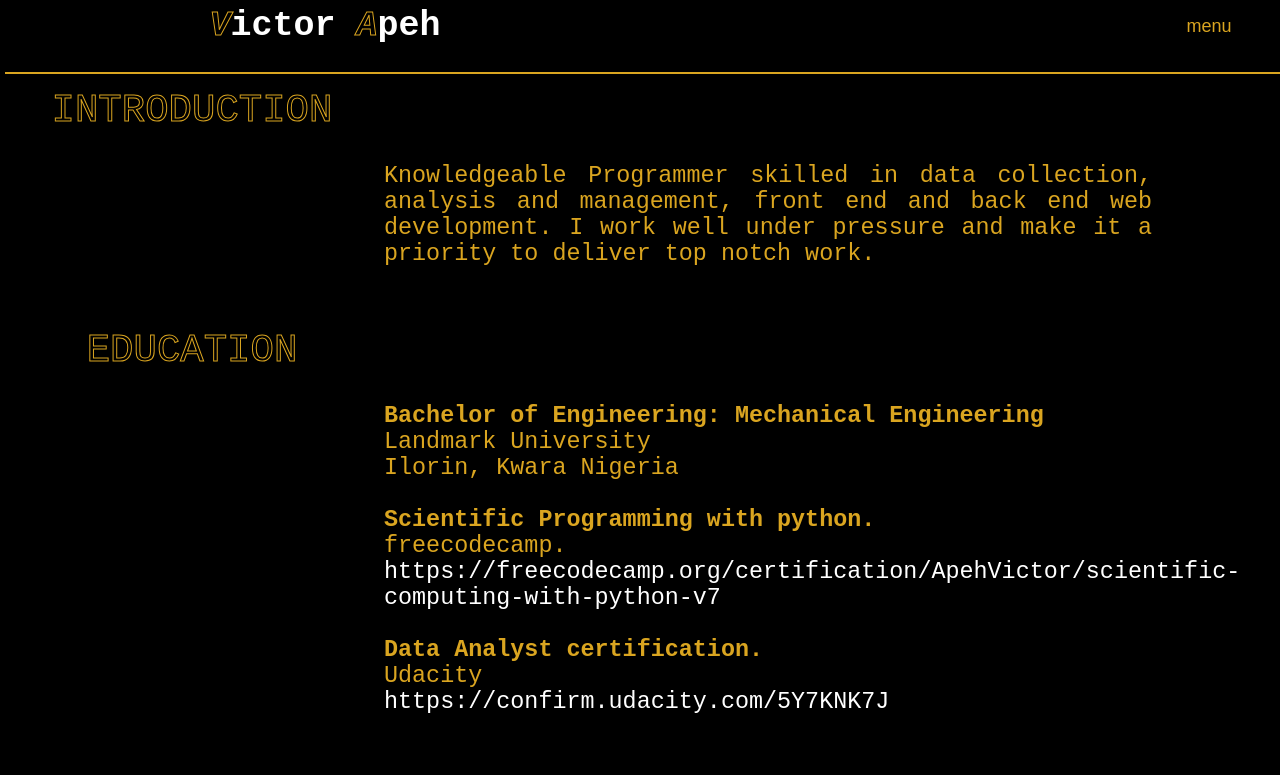
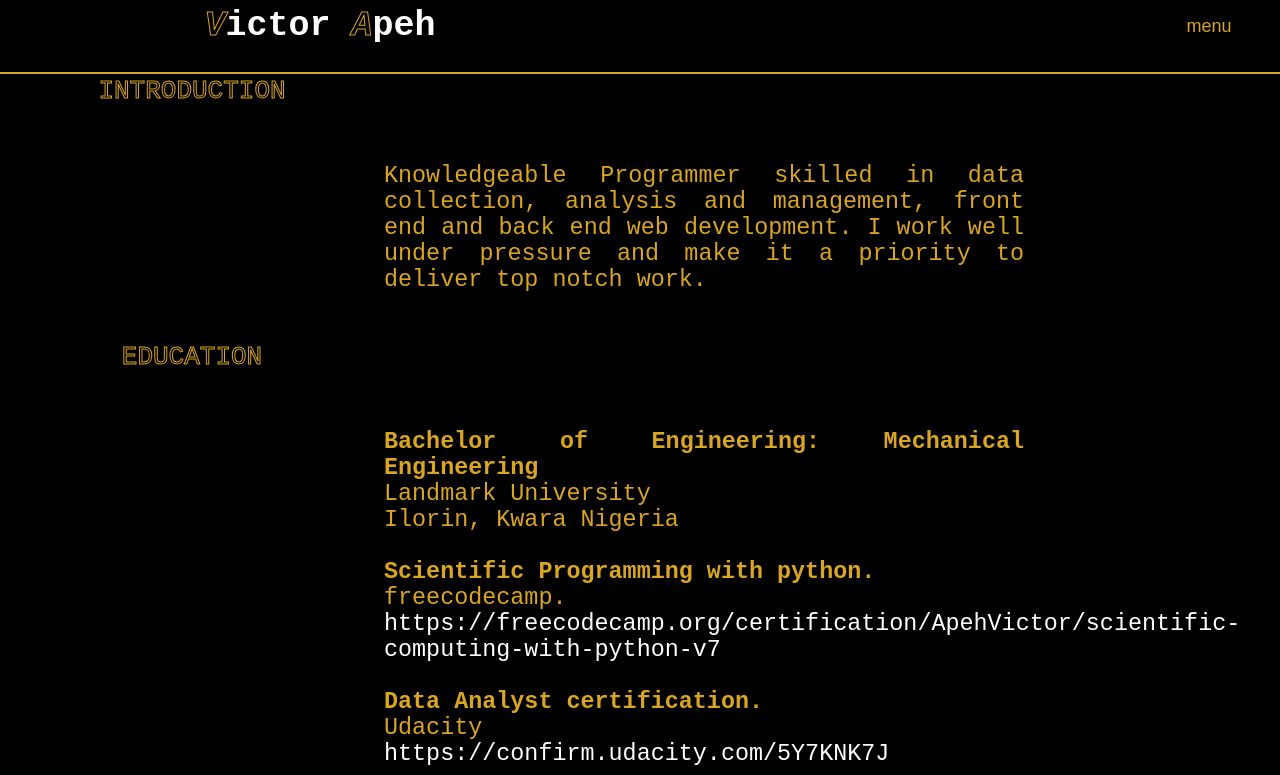
Before and after one commit to jerimiel/jerimiel.github.io, a plain HTML site: page resume.html in a window 1280 px wide. Shown: the top 775 px of the page. Drawn offline with Linux system fonts and the light colour scheme.

Commit message:
simple changes to left-bar

```diff
--- a/static/css/index.css
+++ b/static/css/index.css
@@ -17,7 +17,7 @@ body{
     width:50%;
     position: fixed;
     top:0px;
-    left:5px;
+    left:0px;
     background-color: black;
     border-bottom: 2px double goldenrod;
 }
--- a/static/css/resume.css
+++ b/static/css/resume.css
@@ -33,7 +33,7 @@
 
 #big{
     font-family: monospace;
-    font-size: 300%;
+    font-size: 200%;
     width:30%;
     text-align: center;
     color:black;
@@ -47,7 +47,7 @@
     font-size: 100px;
     color:goldenrod;
     font-size: 180%;
-    width:60%;
+    width:50%;
     /*border-bottom: 2px solid black;*/
     text-align: justify;
     padding-right: 10px;
```
